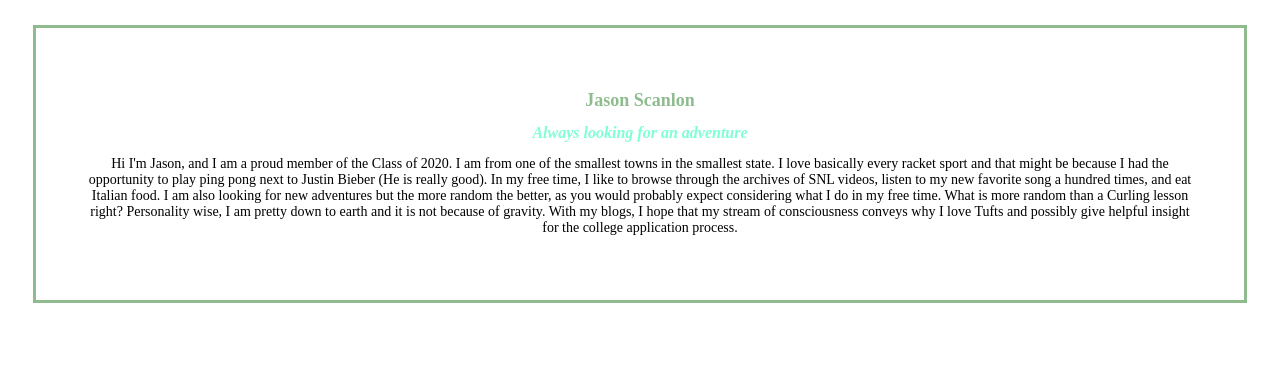
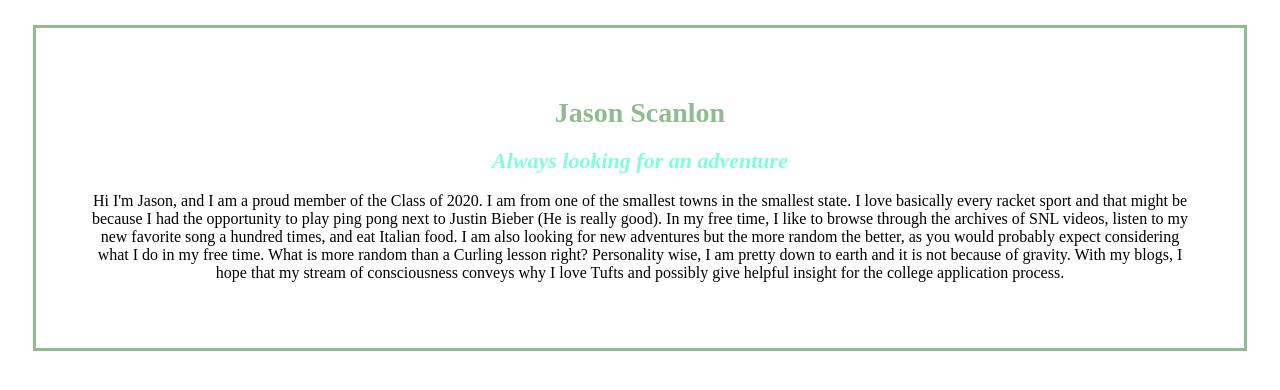
Before and after one commit to jscan3/jscan3.github.io, a plain HTML site: page bio.html in a window 1280 px wide. Drawn offline with Linux system fonts and the light colour scheme.

Commit message:
Increase font size

```diff
--- a/bio.css
+++ b/bio.css
@@ -2,7 +2,7 @@
 
 h1 {
 	text-align: center;
-	font-size: 18px;
+	font-size: 28px;
 	font-weight: bold;
 	font-style: normal;
 	color: darkseagreen;
@@ -10,14 +10,14 @@ h1 {
 
 h2 {
 	text-align: center;
-	font-size: 16px;
+	font-size: 22px;
 	font-style: oblique;
 	color: aquamarine;
 	font-style: darkseagreen;
 }
 p {
 	text-align: center;
-	font-size: 14px;
+	font-size: 16px;
 	font-style: normal;
 }
 div {
```
